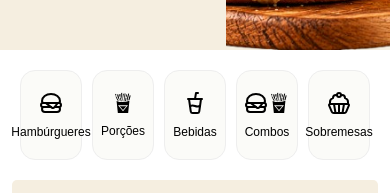
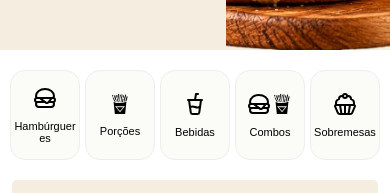
Before and after one commit to deverciliarose/Burguer-master, a React (Vite) app: page / in a window 390 px wide. Shown: the part 364-557 px from the top of the page. Built offline with nearby package versions, Linux system fonts and the light colour scheme.

Commit message:
Ajuste de design

```diff
--- a/src/Cardapio/Cardapio.css
+++ b/src/Cardapio/Cardapio.css
@@ -182,7 +182,7 @@
     gap: 10px;
 }
 .icone .svg{
-    height: 40px;
+    height: 60px;
     color: var(--laranja);
     margin-top: 20px;
 }
@@ -224,6 +224,14 @@
     background: none;
     font-weight: 600;
     width: 40px;
+}
+.dados{
+    display: flex;
+    flex-direction: column;
+}
+.dados span{
+    color: var(--laranja);
+    text-align: center;
 }
 
 @media (max-width:768px){
--- a/src/Cardapio/Cardapio.jsx
+++ b/src/Cardapio/Cardapio.jsx
@@ -142,7 +142,7 @@ function Cardapio({categoria, carrinho, setCarrinho, adicionarCarrinho, aumentar
                 </div>
                 <div className="dados">
                     <p>Tempo estimado de entrega</p>
-                    <span></span>
+                    <span>25 a 30 minutos</span>
                 </div>
             </div>
          </aside>
--- a/src/Cardapio/Header.css
+++ b/src/Cardapio/Header.css
@@ -72,7 +72,7 @@
     object-fit: cover;
     object-position: center;
 }
-/* Responsividade do banner */
+
 @media (max-width: 1200px) {
 
 
@@ -136,7 +136,7 @@
 
 }
 
-/* Ajustes para celulares menores */
+
 @media (max-width: 480px) {
 
 .Banner {
--- a/src/Cardapio/Modal.jsx
+++ b/src/Cardapio/Modal.jsx
@@ -87,19 +87,15 @@ Nome: ${nome}
          Apelido: ${apelido}
 
         *Endereço:*
-
         ${Endereço}
 
         *Ponto de referência:*
-
          ${Referência}
 
         *Pedido:*
-
         ${itensWhatsApp}
 
         *Pagamento:*
-
         ${pagamento}
 
        *Subtotal:* R$ ${subtotal.toFixed(2).replace(".", ",")}
--- a/src/Cardapio/Pedidos.css
+++ b/src/Cardapio/Pedidos.css
@@ -133,8 +133,6 @@
 .pedido-info h3::first-letter {
   color: inherit;
 }
-
-/* Celulares */
 @media (max-width: 700px) {
   .pedidos {
     grid-template-columns: 1fr;
--- a/src/Cardapio/Produtos.css
+++ b/src/Cardapio/Produtos.css
@@ -7,7 +7,6 @@
     padding: 0 20px;
 }
 .opções button {
-    /*width: 180px;*/
     flex: 1;
     min-width: 0;
     height: 90px;
@@ -30,7 +29,19 @@
     align-items: center;
 }
 @media(max-width:768px){
+    .opções{
+        gap: 5px;
+        padding: 0 10px;
+    }
     .opções button{
-        font-size: 12px;
+        flex: 1;
+        min-width: 0;
+        font-size: 11px;
+        padding: 5px 2px;
+        white-space: normal;
+        overflow-wrap: anywhere;
+    }
+    .opções button .icone{
+        flex-shrink: 0;
     }
 }
```
Lines whose indentation alone changed are shown as unchanged.
